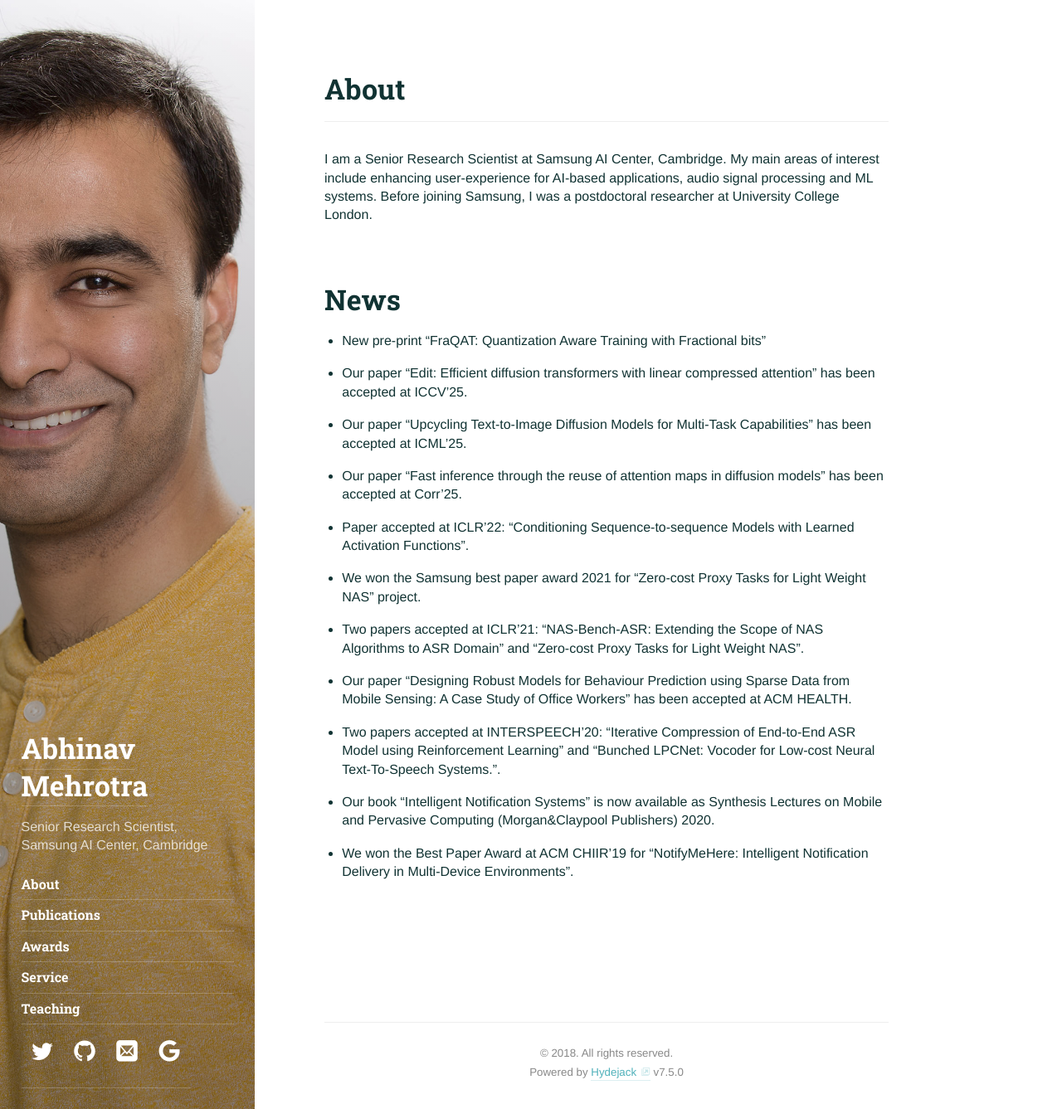
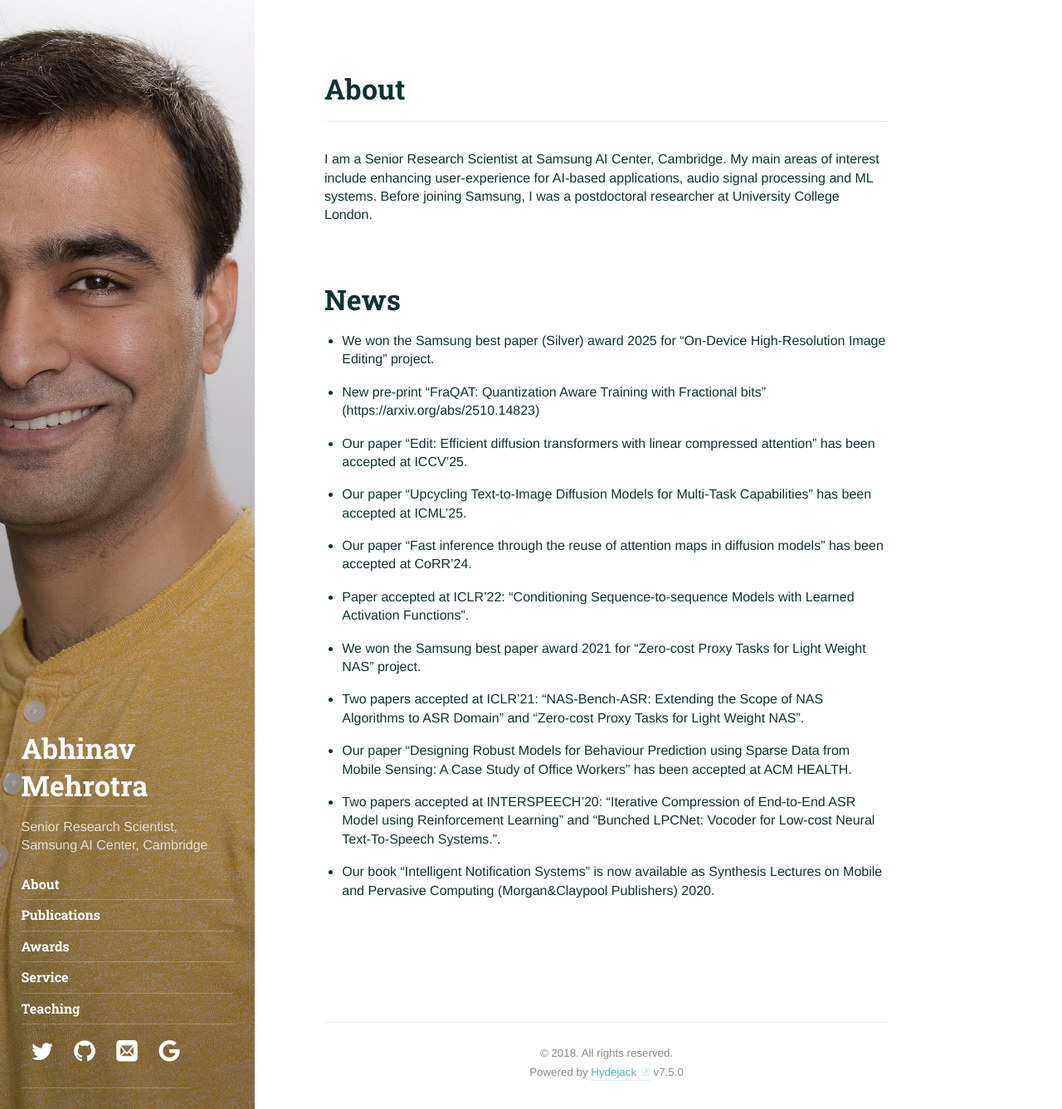
Before and after one commit to AbhinavMehrotra/AbhinavMehrotra.github.io, a Jekyll site: the page built from index.md, in a window 1280 px wide and 1337 px high. Shown: the whole window at 83% size. Built offline with Jekyll 4.4.1, drawn with Linux system fonts in a browser that asks for light colours; some web fonts are replaced.

Commit message:
Update index.md

```diff
--- a/index.md
+++ b/index.md
@@ -9,13 +9,15 @@ order: 1
 
 # News
 
-* New pre-print "FraQAT: Quantization Aware Training with Fractional bits"
+* We won the Samsung best paper (Silver) award 2025 for "On-Device High-Resolution Image Editing" project.
+
+* New pre-print "FraQAT: Quantization Aware Training with Fractional bits" (https://arxiv.org/abs/2510.14823)
 
 * Our paper "Edit: Efficient diffusion transformers with linear compressed attention" has been accepted at ICCV'25.
 
 * Our paper "Upcycling Text-to-Image Diffusion Models for Multi-Task Capabilities" has been accepted at ICML'25.
 
-* Our paper "Fast inference through the reuse of attention maps in diffusion models" has been accepted at Corr'25.
+* Our paper "Fast inference through the reuse of attention maps in diffusion models" has been accepted at CoRR'24.
 
 * Paper accepted at ICLR'22: "Conditioning Sequence-to-sequence Models with Learned Activation Functions".
 
@@ -28,5 +30,3 @@ order: 1
 * Two papers accepted at INTERSPEECH'20: "Iterative Compression of End-to-End ASR Model using Reinforcement Learning" and "Bunched LPCNet: Vocoder for Low-cost Neural Text-To-Speech Systems.".
 
 * Our book "Intelligent Notification Systems" is now available as Synthesis Lectures on Mobile and Pervasive Computing (Morgan&Claypool Publishers) 2020.
-
-* We won the Best Paper Award at ACM CHIIR'19 for "NotifyMeHere: Intelligent Notification Delivery in Multi-Device Environments".
```
